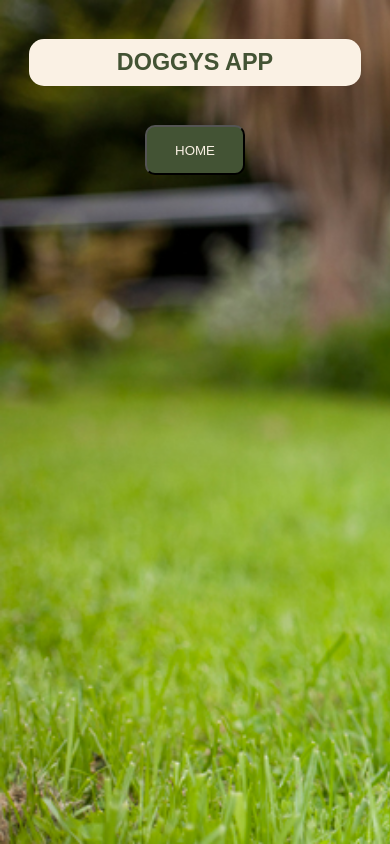
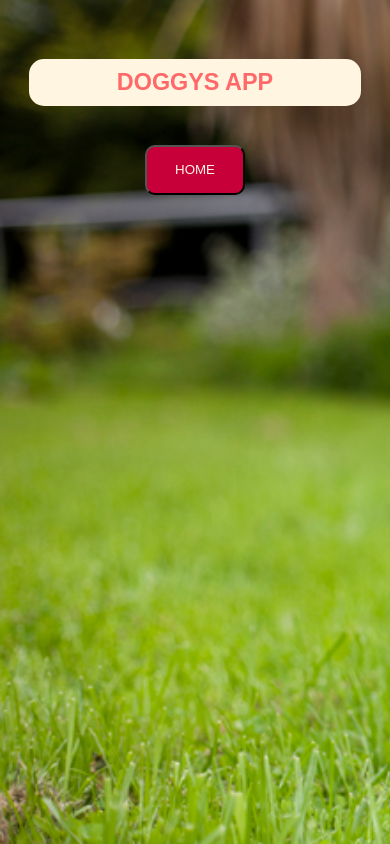
Before and after one commit to GCortesGustavo/DOGS-Proyecto-Individual, a React (Create React App) app in the folder client/: page / in a window 390 px wide. Built offline with nearby package versions, Linux system fonts and the light colour scheme.

Commit message:
Arreglos landing, 100% Responsive- Listo

```diff
--- a/client/src/components/DogCreate/DogCreate.jsx
+++ b/client/src/components/DogCreate/DogCreate.jsx
@@ -114,7 +114,7 @@ const DogCreate = () => {
                         <h2>{errors.name && (<p className={Styles.errors}>{errors.name}</p>)}</h2>
                     </div>
                     <div>
-                        <h3 className={Styles.containerH3}>Dueño:</h3>
+                        <h3 className={Styles.containerH3}>Owner:</h3>
                         <input
                             name="dueño"
                             key="8"
--- a/client/src/components/landing/Landing.module.css
+++ b/client/src/components/landing/Landing.module.css
@@ -24,8 +24,8 @@
 }
 
 .button{
-    background-color: #435334;
-    color: #FAF1E4;
+    background-color: #C70039;
+    color: #FFF5E0;
     border-radius: 10px;
     width: 100px;
     height: 50px;
@@ -38,10 +38,11 @@
 }
 
 .button:hover{
-    background-color:  #FAF1E4;
-    color: #435334;
+    background-color:  #FFF5E0;
+    color: #C70039;
     transform: scale(1.2); /* Escala ligeramente en lugar de una transformación drástica */
     font-family: 'Bebas Neue', sans-serif;
+    font-style: normal;
     }
 
 .background {
@@ -55,10 +56,10 @@
 }
 
 .title {
-    color: #435334;
+    color: #FF6969;
     font-family: 'Bebas Neue', sans-serif;
     font-size: 6vw; /* Utilizar unidades relativas como vw para el tamaño de fuente */
-    background-color: #FAF1E4;
+    background-color: #FFF5E0;
     margin: 5% auto; /* Ajustar el margen verticalmente y centrar horizontalmente */
     max-width: 80%; /* Limitar el ancho máximo para dispositivos grandes */
     padding: 10px;
@@ -69,7 +70,7 @@
 
 .container {
     margin: auto;
-    margin-top: 10%; /* Ajusta el margen superior para dispositivos más pequeños */
+    margin-top: 15%; /* Ajusta el margen superior para dispositivos más pequeños */
     -webkit-animation: slide-in-top 0.5s cubic-bezier(0.250, 0.460, 0.450, 0.940) both;
     animation: slide-in-top 0.5s cubic-bezier(0.250, 0.460, 0.450, 0.940) both;
 }
```
